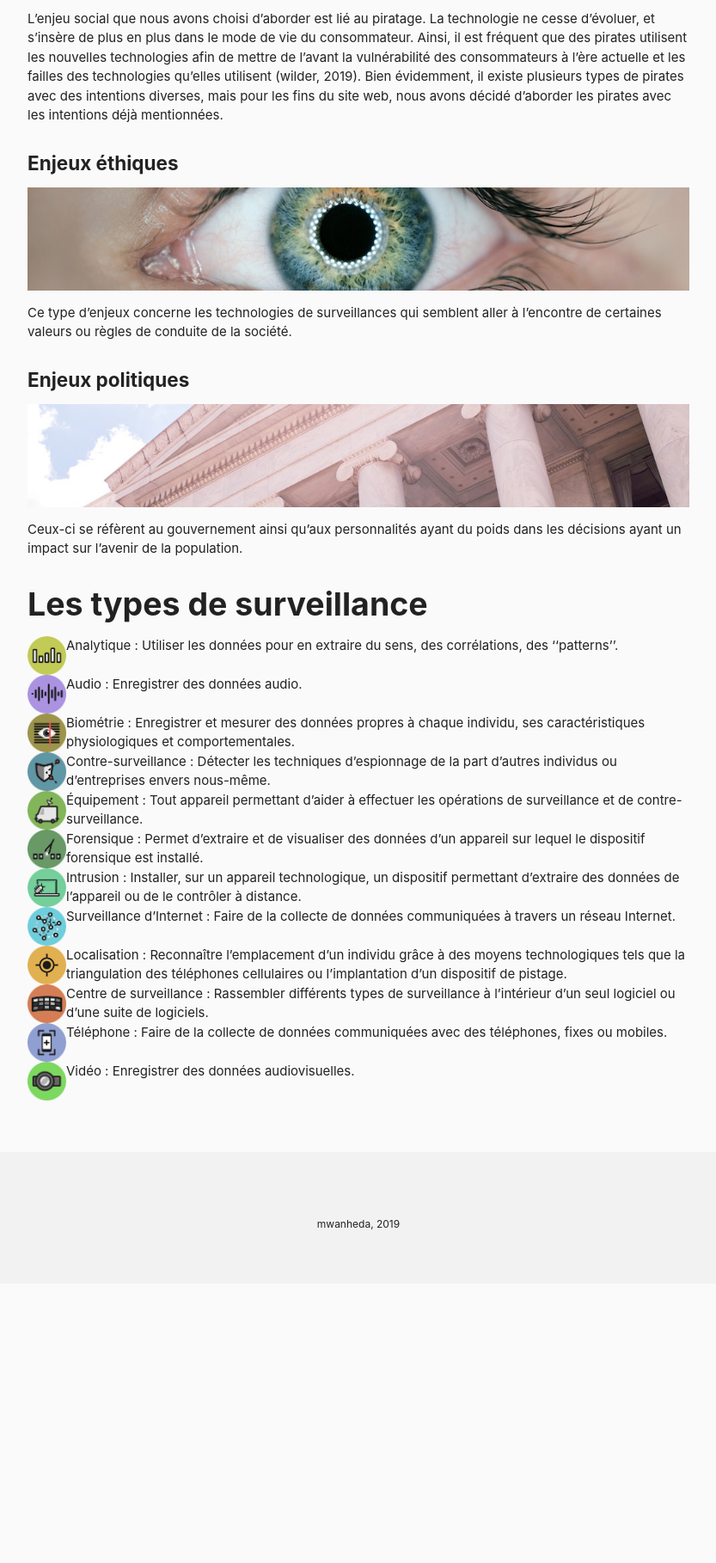
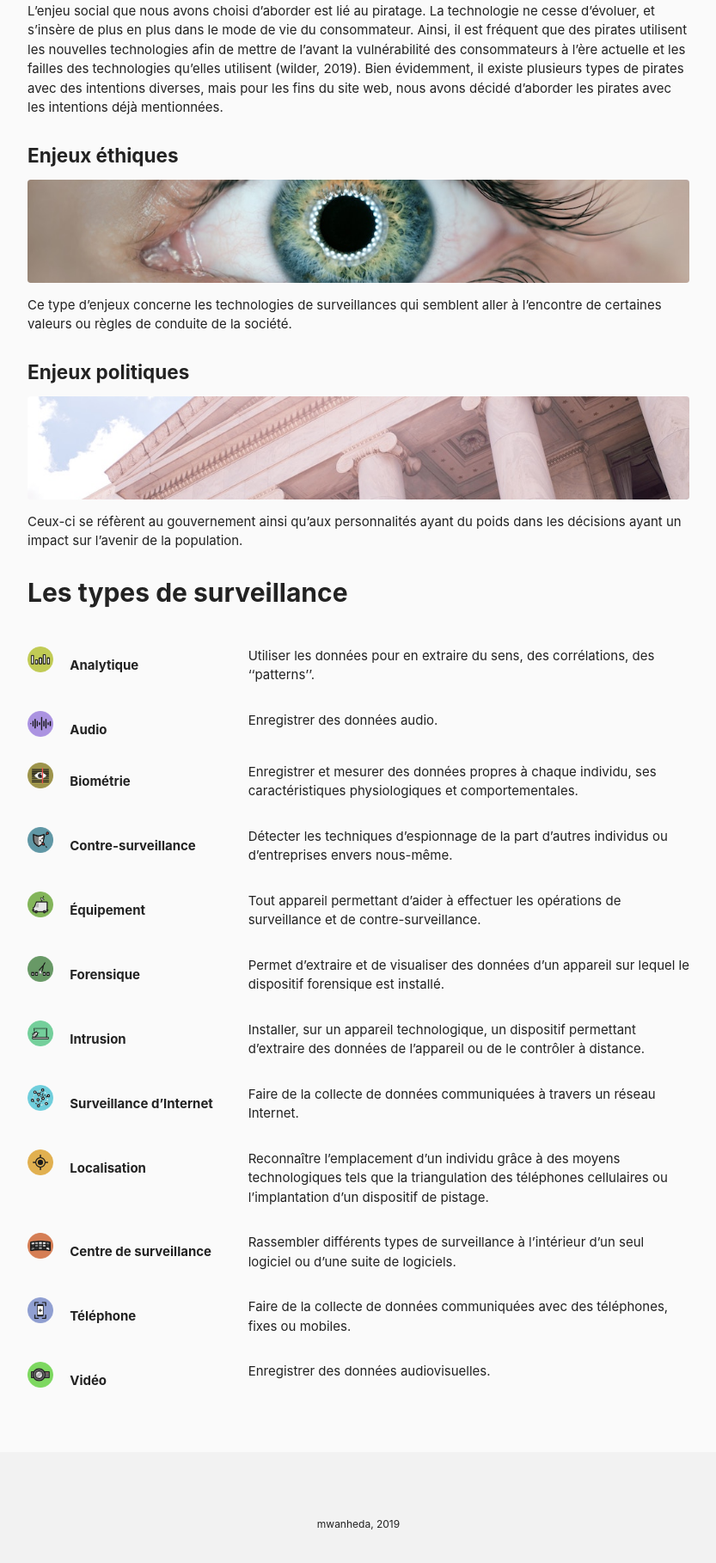
Before and after one commit to mwanheda/michel, a Jekyll site: the page built from _pages/concerns.html, in a window 1280 px wide, cut to the strip 699-2541 px from the top of the page. Shown: the top 1818 px of the strip at 86% size, without its empty margins (223-1056 px from the left). Built offline with Jekyll 4.4.1, drawn with Linux system fonts in a browser that asks for light colours; some web fonts are replaced; before the commit the page ends 2192 px from its top, so only the background shows below that.

Commit message:
Fix design issues

```diff
--- a/_pages/concerns.html
+++ b/_pages/concerns.html
@@ -7,37 +7,47 @@ id: concerns
 
 <h1 class="mb-5">Élaboration des divers enjeux</h1>
 
-<h2 class="concern-title economic"
-    id="économique">Enjeux économiques</h2>
+<h2 id="économique">Enjeux économiques</h2>
+
+<img class="concern-img" src="{{ site.baseurl }}/images/concerns/economic.jpg"
+     alt="money">
 
 <p>Lorsque nous abordons la surveillance des citoyens dans une optique économique, nous nous référons principalement aux entreprises. En effet, l’un des objectifs derrière les entreprises est de faire du profit, ils tirent donc avantage des nouvelles technologies pour amasser des données sur le consommateur. Celles-ci sont, par la suite, utilisées afin de suggérer des produits aux consommateurs en fonction de ses préférences ou pour adapter leurs produits à ce que veulent les consommateurs. Tout cela, bien évidemment, dans l’optique que les citoyens continuent d’acheter les produits de l’entreprise.</p>
 
-<h2 class="concern-title social" id="social">Enjeux d'intrusion</h2>
+<h2 id="social">Enjeux d'intrusion</h2>
+
+<img class="concern-img" src="{{ site.baseurl }}/images/concerns/social.jpg"
+     alt="phone">
 
 <p>L’enjeu social que nous avons choisi d’aborder est lié au piratage. La technologie ne cesse d’évoluer, et s’insère de plus en plus dans le mode de vie du consommateur. Ainsi, il est fréquent que des pirates utilisent les nouvelles technologies afin de mettre de l’avant la vulnérabilité des consommateurs à l’ère actuelle et les failles des technologies qu’elles utilisent (wilder, 2019). Bien évidemment, il existe plusieurs types de pirates avec des intentions diverses, mais pour les fins du site web, nous avons décidé d’aborder les pirates avec les intentions déjà mentionnées.</p>
 
-<h2 class="concern-title ethical" id="éthique">Enjeux éthiques</h2>
+<h2 id="éthique">Enjeux éthiques</h2>
+
+<img class="concern-img" src="{{ site.baseurl }}/images/concerns/ethical.jpg"
+     alt="eye">
 
 <p>Ce type d’enjeux concerne les technologies de surveillances qui semblent aller à l’encontre de certaines valeurs ou règles de conduite de la société.</p>
 
-<h2 class="concern-title political"
-    id="politique">Enjeux politiques</h2>
+<h2 id="politique">Enjeux politiques</h2>
+
+<img class="concern-img" src="{{ site.baseurl }}/images/concerns/political.jpg"
+     alt="court">
 
 <p>Ceux-ci se réfèrent au gouvernement ainsi qu’aux personnalités ayant du poids dans les décisions ayant un impact sur l’avenir de la population.</p>
 
 
 <h1 id="les-types-de-surveillance">Les types de surveillance</h1>
 
-<ul class="list-unstyled">
+<ul class="list-unstyled mt-5">
     {% for surveillance in site.data.surveillances %}
-    <li class="d-flex">
-        <div class="surveillance-icon"
-             data-toggle="tooltip" data-placement="bottom"
-             title="{{ surveillance.name }}">
-            <img src="{{ site.baseurl }}/images/icons/{{ surveillance.icon }}"
+    <li class="row no-gutters mb-3" id="{{ surveillance.icon }}">
+        <div class="col-4" title="{{ surveillance.name }}">
+            <img src="{{ site.baseurl }}/images/icons/{{ surveillance.icon }}.png"
+                 class="mr-3 surveillance-type-icon"
                  alt="{{ surveillance.name }}">
+            <strong>{{ surveillance.name }}</strong>
         </div>
-        {{ surveillance.name }} : {{ surveillance.description }}
+        <p class="col">{{ surveillance.description }}</p>
     </li>
     {% endfor %}
 </ul>
--- a/_pages/definitions.html
+++ b/_pages/definitions.html
@@ -19,9 +19,9 @@ id: definitions
 
 <div class="mt-4">
     {% for definition in site.data.definitions %}
-    <div class="row no-gutters">
-        <div class="col-2 font-weight-bold"
-             id="{{ definition.title | downcase }}">{{ definition.title }}
+    <div class="row no-gutters" id="{{ definition.title | downcase }}">
+        <div class="col-2">
+            <strong>{{ definition.title }}</strong>
         </div>
         <p class="col">{{ definition.text }}</p>
     </div>
--- a/css/main.css
+++ b/css/main.css
@@ -278,6 +278,10 @@ a:hover {;
     margin-bottom: 2rem;
 }
 
+.markdown-body h1 {
+    font-size: 2rem;
+}
+
 .markdown-body h2 {
     font-size: 1.5rem;
 }
@@ -297,6 +301,11 @@ a:hover {;
 .markdown-body h6 {
     color: #6a737d;
     font-size: .85rem;
+}
+
+.markdown-body img {
+    max-width: 100%;
+    margin-bottom: 1rem;
 }
 
 .markdown-body blockquote {
@@ -344,15 +353,15 @@ a:hover {;
     margin-top: 3rem;
 }
 
-.surveillance-icon {
+.surveillance-icon-wrapper {
     height: 3rem;
 }
 
-.surveillance-icon:not(:last-child) {
+.surveillance-icon-wrapper:not(:last-child) {
     margin-right: 1rem;
 }
 
-.surveillance-icon img {
+.surveillance-icon-wrapper img {
     height: 100%;
 }
 
@@ -360,31 +369,15 @@ a:hover {;
     text-align: left;
 }
 
-.concern-title::after {
-    content: '';
-    display: block;
+.concern-img {
     height: 8rem;
-    margin-top: 1rem;
-    background-size: cover;
-    background-position: center;
-    background-repeat: no-repeat;
-    text-shadow: 0 0 10px rgba(0, 0, 0, .3);
+    width: 100%;
+    object-fit: cover;
+    border-radius: .25rem;
 }
 
-.concern-title.economic::after {
-    background-image: url('../images/concerns/economic.jpg');
-}
-
-.concern-title.social::after {
-    background-image: url('../images/concerns/social.jpg');
-}
-
-.concern-title.ethical::after {
-    background-image: url('../images/concerns/ethical.jpg');
-}
-
-.concern-title.political::after {
-    background-image: url('../images/concerns/political.jpg');
+.surveillance-type-icon {
+    width: 2rem;
 }
 
 .footer {
```
Also changed, not shown: _data/surveillances.yml (+12 -12 lines), _layouts/step.html (+5 -4 lines).
